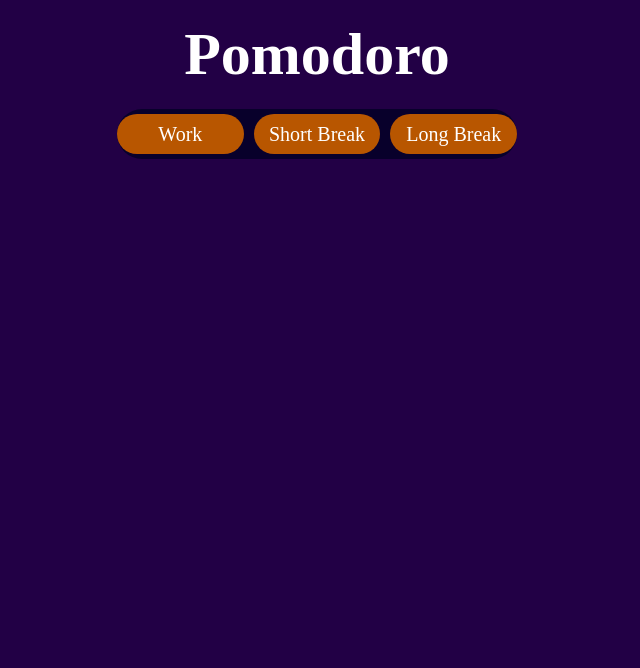
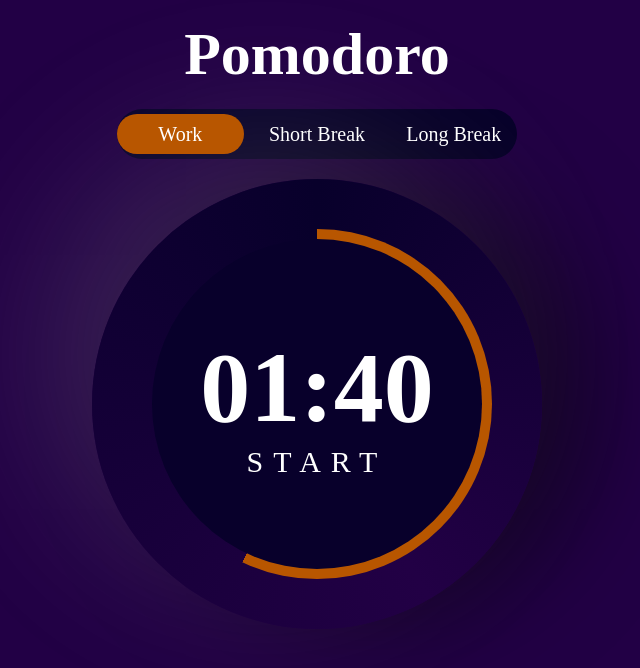
Before and after one commit to Pancratzia/Pancratzfrontend-mini-challenges, a React (Vite) app in the folder 09-PomodoroTimer/: page / in a window 1280 px wide. Shown: the top 668 px of the page, without its empty margins (323-963 px from the left). Built offline with nearby package versions, Linux system fonts and the light colour scheme.

Commit message:
Clock starts running, pauses and countdown is working

```diff
--- a/09-PomodoroTimer/src/App.jsx
+++ b/09-PomodoroTimer/src/App.jsx
@@ -1,5 +1,7 @@
 import styled from "styled-components"
 import Tags from "./components/Tags/Tags";
+import Timer from "./components/Timer/timer";
+
 
 function App() {
 
@@ -7,6 +9,7 @@ function App() {
     <>
       <Title>Pomodoro</Title>
       <Tags />
+      <Timer />
     </>
   )
 }
@@ -18,4 +21,13 @@ const Title = styled.h1`
 font-size: 6rem;
 padding: 2rem 0;
 text-align: center;
+transition: all 0.3s;
+
+@media screen and (max-width: 768px){
+  font-size: 5rem;
+}
+
+@media screen and (max-width: 480px){
+  font-size: 4rem;
+}
 `;
--- a/09-PomodoroTimer/src/components/Tags/Tags.jsx
+++ b/09-PomodoroTimer/src/components/Tags/Tags.jsx
@@ -1,20 +1,32 @@
-import styled from "styled-components"
+import styled, { css } from "styled-components";
+import { useState } from "react";
 
 const Tags = () => {
+  const [activeTag, setActiveTag] = useState(0);
+
+  const handleTagClick = (index) => {
+    setActiveTag(index);
+  }
+
   return (
     <TagsContainer>
-        {["Work", "Short Break", "Long Break"].map((tag,i) =><Tag key={i}>
+      {["Work", "Short Break", "Long Break"].map((tag, i) => (
+        <Tag
+          key={i}
+          activeTag={activeTag === i}
+          onClick={() => handleTagClick(i)}
+        >
           {tag}
-        </Tag>)}
+        </Tag>
+      ))}
     </TagsContainer>
-  )
-}
+  );
+};
 
 export default Tags;
 
-
 const TagsContainer = styled.div`
-    background: #08002b;
+  background: ${(props) => props.theme.colors.secondary};
   height: 5rem;
   width: 40rem;
   margin: 0 auto;
@@ -22,6 +34,15 @@ const TagsContainer = styled.div`
   display: flex;
   gap: 1rem;
   align-items: center;
+  transition: all 0.3s;
+
+  @media screen and (max-width: 768px) {
+    width: 30rem;
+  }
+
+  @media screen and (max-width: 480px) {
+    width: 25rem;
+  }
 `;
 
 const Tag = styled.button`
@@ -30,6 +51,18 @@ const Tag = styled.button`
   text-align: center;
   border-radius: 5rem;
   flex: 1;
-    background: #b85600;
   font-size: 2rem;
+  transition: all 0.3s;
+
+  @media screen and (max-width: 768px) {
+    font-size: 1.5rem;
+  }
+
+  @media screen and (max-width: 480px) {
+    font-size: 1.2rem;
+  }
+
+  ${({ activeTag }) => activeTag && css`
+    background: ${(props) => props.theme.colors.primary};
+  `}
 `;
--- /dev/null
+++ b/09-PomodoroTimer/src/components/Timer/CircularProgress/CircularProgress.jsx
@@ -0,0 +1,49 @@
+import { useState } from "react";
+import styled from "styled-components";
+import Clock from "./Clock/Clock";
+
+const CircularProgress = () => {
+
+    const [progress, setProgress] = useState(57);
+
+  return (
+    <OuterCircle progress={progress}>
+      <InnerCircle>
+        <Clock />
+      </InnerCircle>
+    </OuterCircle>
+  );
+};
+
+export default CircularProgress;
+
+const OuterCircle = styled.div`
+  width: 35rem;
+  height: 35rem;
+  background-color: ${props => props.theme.colors.primary};
+  border-radius: 50%;
+  display: grid;
+  place-items: center;
+  background: conic-gradient(${props => props.theme.colors.primary} ${({ progress }) => progress}%, transparent ${({ progress }) => progress}%);
+  transition: all .3s;
+
+    @media screen and (max-width: 480px){
+        width: 25rem;
+        height: 25rem;
+    }
+`;
+
+const InnerCircle = styled.div`
+  width: 33rem;
+  height: 33rem;
+  background-color: ${props => props.theme.colors.secondary};
+  border-radius: 50%;
+  display: grid;
+  place-items: center;
+  transition: all .3s;
+
+  @media screen and (max-width: 480px){
+        width: 23rem;
+        height: 23rem;
+    }
+`;
--- /dev/null
+++ b/09-PomodoroTimer/src/components/Timer/CircularProgress/Clock/Clock.jsx
@@ -0,0 +1,61 @@
+import { useEffect, useState } from "react";
+import styled from "styled-components";
+
+const Clock = () => {
+    const [time, setTime] = useState(100);
+    const [isActive, setIsActive] = useState(false);
+
+    useEffect(() => {
+        if(isActive && time>0){
+        const interval = setInterval(() => {
+            setTime((time) => time - 1);
+        }, 1000);
+
+        return () => clearInterval(interval);
+        }
+    },[time, isActive]);
+
+    const getTime = (time) => {
+        const min = Math.floor(time / 60);
+        const sec = time % 60;
+        return `${min < 10 ? "0" + min : min}:${sec < 10 ? "0" + sec : sec}`;
+    }
+
+    const toggleClock = () => {
+        setIsActive(!isActive);
+    }
+
+  return (
+    <ClockContainer>
+      <TimerText>{getTime(time)}</TimerText>
+      <StartPauseButton onClick={toggleClock}>{isActive ? "Pause" : "Start" }</StartPauseButton>
+    </ClockContainer>
+  );
+};
+
+export default Clock;
+
+const ClockContainer = styled.div`
+display:grid;
+place-items:center;`;
+
+const TimerText = styled.h3`
+  font-size: 10rem;
+  transition: all .3s;
+  @media screen and (max-width: 480px) {
+    font-size: 5rem;
+  }
+`;
+
+const StartPauseButton = styled.button`
+all: unset;
+text-align: center;
+font-size: 3rem;
+text-transform: uppercase;
+letter-spacing: 1rem;
+transition: all .3s;
+  @media screen and (max-width: 480px) {
+    font-size: 2rem;
+    letter-spacing: .5rem;
+  }
+`;
--- /dev/null
+++ b/09-PomodoroTimer/src/components/Timer/Timer.jsx
@@ -0,0 +1,35 @@
+import React from "react";
+import styled from "styled-components";
+import CircularProgress from "./CircularProgress/CircularProgress";
+
+const Timer = () => {
+  return (
+    <TimerContainer>
+      <CircularProgress />
+    </TimerContainer>
+  );
+};
+
+export default Timer;
+
+const TimerContainer = styled.div`
+  background: conic-gradient(
+    ${(props) => props.theme.colors.secondary},
+    ${(props) => props.theme.colors.bg} 150deg,
+    ${(props) => props.theme.colors.secondary}
+  );
+  width: 45rem;
+  height: 45rem;
+  margin: 2rem auto;
+  border-radius: 50%;
+  display: grid;
+  place-items: center;
+  box-shadow: -50px -50px 150px rgba(158, 158, 158, 0.2),
+    50px -10px 100px rgba(0, 0, 0, 0.5);
+    transition: all .3s;
+
+    @media screen and (max-width: 480px){
+        width: 30rem;
+        height: 30rem;
+    }
+`;
--- a/09-PomodoroTimer/src/main.jsx
+++ b/09-PomodoroTimer/src/main.jsx
@@ -12,7 +12,7 @@ const GlobalStyle = createGlobalStyle`
   }
 
   html, body{
-    background-color: #220045;
+    background-color: ${props => props.theme.colors.bg};;
     font-size: 62.5%;
   }
 
```
Lines whose indentation alone changed are shown as unchanged.
